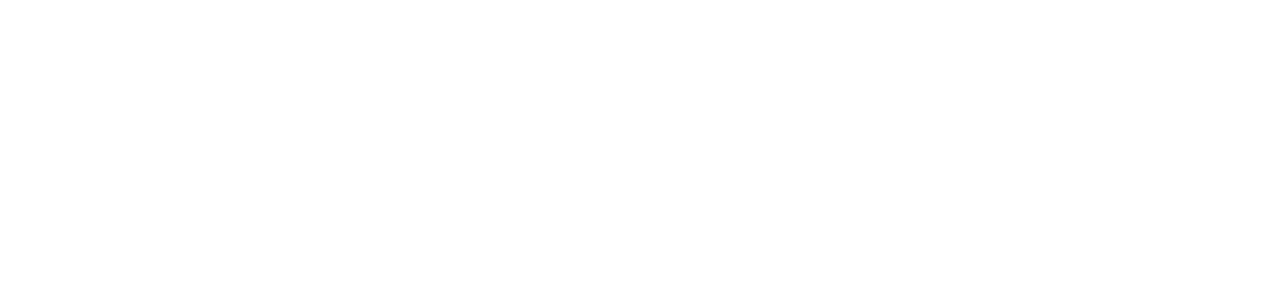
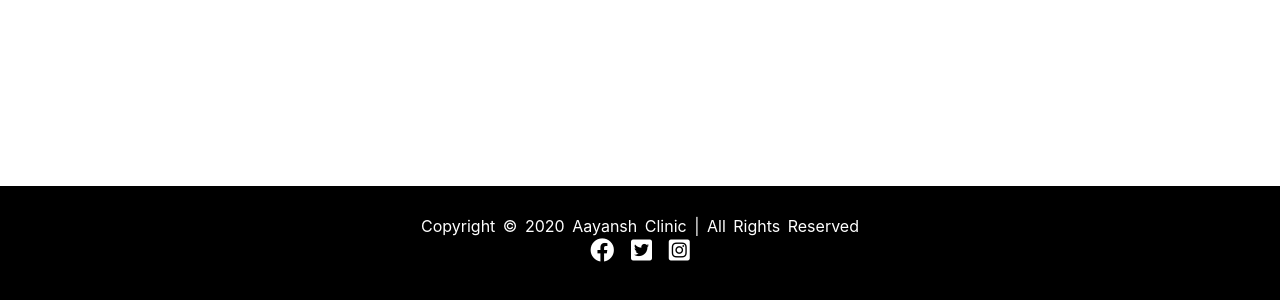
Before and after one commit to sushantcode/AayanshClinic, a React (Create React App) app in the folder aayanshclinic/: page /contact in a window 1280 px wide. Shown: the part 744-1044 px from the top of the page. Before the commit the page ends 800 px from the top, so only its background shows below. Built offline with nearby package versions, Linux system fonts and the light colour scheme.

Commit message:
footer implmented.

```diff
--- a/aayanshclinic/src/App.js
+++ b/aayanshclinic/src/App.js
@@ -11,6 +11,7 @@ import Login from "./admin/Login";
 import Blogs from "./pages/Blogs";
 import SingleBlog from "./pages/SingleBlog";
 import Navbar from "./components/Navbar";
+import Footer from "./components/Footer"
 
 
 // Using router and switch to route the pages from one to another
@@ -28,6 +29,7 @@ function App() {
                 <Route path="/blogs" component={Blogs} />
                 <Route path="/singleblog" component={SingleBlog} />
             </Switch>
+            <Footer />
         </Router>
     );
 }
--- /dev/null
+++ b/aayanshclinic/src/components/Footer.css
@@ -0,0 +1,38 @@
+.AppFooter {
+    color: white;
+    background-color: black;
+    position: relative;
+    width: 100%;
+    bottom: 0;
+}
+
+.footercontainer {
+    padding-left: 50px;
+    padding-top: 30px;
+    padding-bottom: 20px;
+    padding-right: 50px;
+    align-items: center;
+}
+
+.footrow {
+    text-align: center;
+    margin-top: 0;
+}
+
+.row2 {
+    padding-bottom: 50px;
+}
+
+.Terms {
+    word-spacing: 3px;
+}
+
+.SocialLogo {
+    word-spacing: 10px;
+    font-size: 1.5rem;
+}
+
+.footerLinks {
+    color: #fff;
+    text-decoration: none;
+}
--- /dev/null
+++ b/aayanshclinic/src/components/Footer.js
@@ -0,0 +1,41 @@
+import React from "react";
+import "./Footer.css";
+
+const Footer = () => {
+    return (
+        <div className="AppFooter">
+            <div className="footercontainer">
+                <div className="footrow">
+                    <div className="row2">
+                        <p className="Terms">
+                            Copyright &copy;{new Date().getFullYear} 2020 Aayansh Clinic | All Rights
+                            Reserved{" "}
+                        </p>
+                        <p className="SocialLogo">
+                            <a
+                                href="https://www.facebook.com/Aayansh-Clinic-101411295068765"
+                                className="footerLinks"
+                            >
+                                {" "}<i class="fab fa-facebook" />{" "}
+                            </a>
+                            <a
+                                href="https://www.twitter.com/"
+                                className="footerLinks"
+                            >
+                                {" "}<i class="fab fa-twitter-square" />{" "}
+                            </a>
+                            <a
+                                href="https://www.instagram.com/"
+                                className="footerLinks"
+                            >
+                                {" "}<i class="fab fa-instagram-square" />{" "}
+                            </a>
+                        </p>
+                    </div>
+                </div>
+            </div>
+        </div>
+    );
+};
+
+export default Footer;
--- a/aayanshclinic/src/pages/Home.js
+++ b/aayanshclinic/src/pages/Home.js
@@ -28,6 +28,7 @@ const useStyles = theme => ({
     section4: {
         height: 220,
         marginTop: 30,
+        marginBottom: 30,
         backgroundImage: `url(${"https://thumbs.dreamstime.com/b/medicine-doctor-touching-electronic-medical-record-tablet-dna-digital-healthcare-network-connection-hologram-modern-virtual-154742526.jpg"})`
     }
 });
--- a/aayanshclinic/src/pages/Pages.css
+++ b/aayanshclinic/src/pages/Pages.css
@@ -1,5 +1,6 @@
 .container {
     margin-top: 10px;
+    min-height: 100vh;
 }
 
 .carousel .slide {
```
Also changed, not shown: 1 other file (tests, documents, lock files or other folders).
